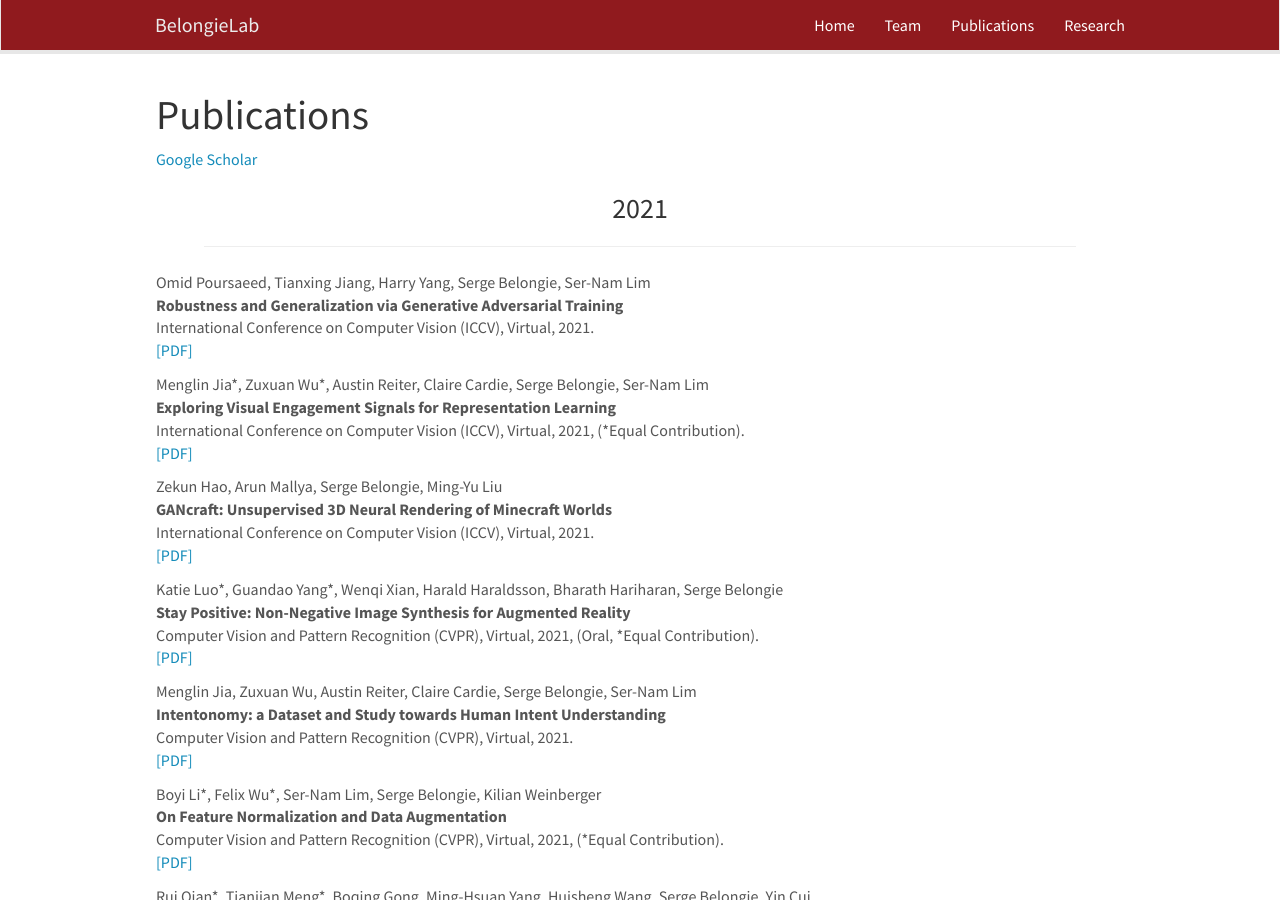
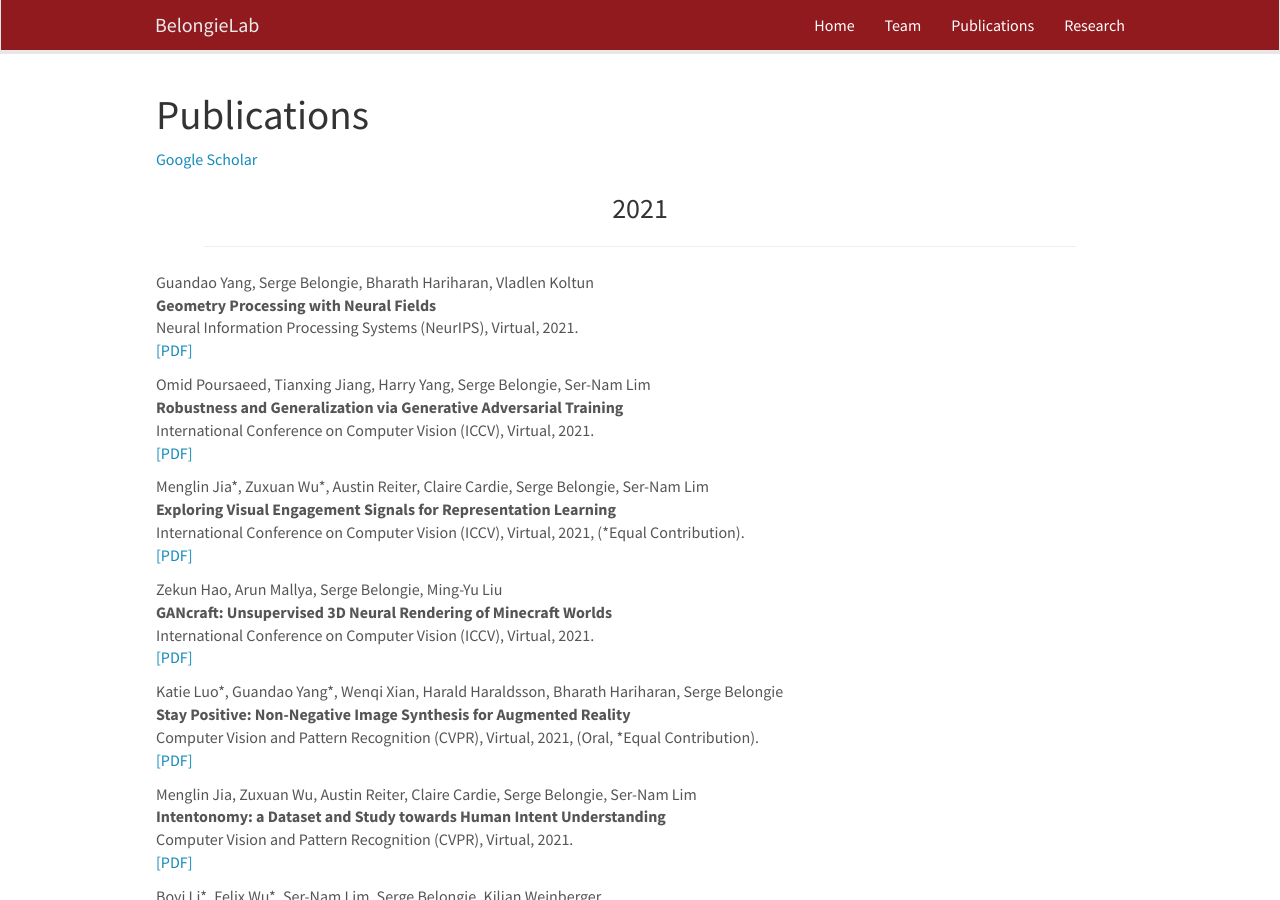
Before and after one commit to BelongieLab/belongielab.github.io, a Jekyll site: the page built from _pages/publications.md, in a window 1280 px wide and 900 px high. Built offline with Jekyll 4.4.1, drawn with Linux system fonts in a browser that asks for light colours; nearby versions of some CDN libraries.

Commit message:
Add new publication

```diff
--- a/_data/publist.yml
+++ b/_data/publist.yml
@@ -1,3 +1,10 @@
+- author: Guandao Yang, Serge Belongie, Bharath Hariharan, Vladlen Koltun
+  link:
+    display: PDF
+    url: ''
+  title: Geometry Processing with Neural Fields
+  venue: 'Neural Information Processing Systems (NeurIPS), Virtual, '
+  year: '2021'
 - address: Virtual
   author: Omid Poursaeed, Tianxing Jiang, Harry Yang, Serge Belongie, Ser-Nam Lim
   booktitle: International Conference on Computer Vision (ICCV)
```
